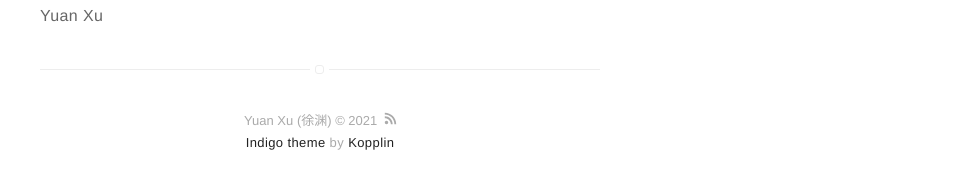
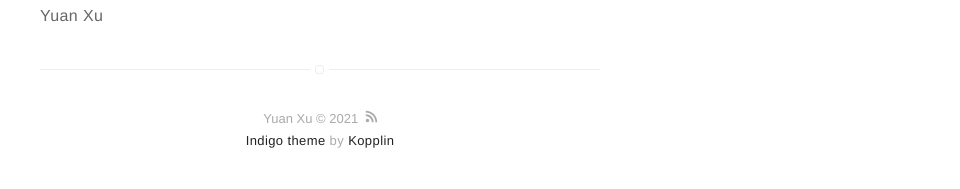
Before and after one commit to xuyuan-ict/xuyuan.github.io, a Jekyll site: the page built from index.md, in a window 1280 px wide. Shown: the part 123-312 px from the top of the page, without its empty margins (320-1280 px from the left). Built offline with Jekyll 4.4.1, drawn with Linux system fonts in a browser that asks for light colours; our own code applies the rules of GitHub Pages for plain Markdown files.

```diff
--- a/_config.yml
+++ b/_config.yml
@@ -1,5 +1,5 @@
 # main text of home
-name: Yuan Xu (徐渊)
+name: Yuan Xu
 bio: A Man who travels the world eating noodles
 
 # twitter summary info
```
